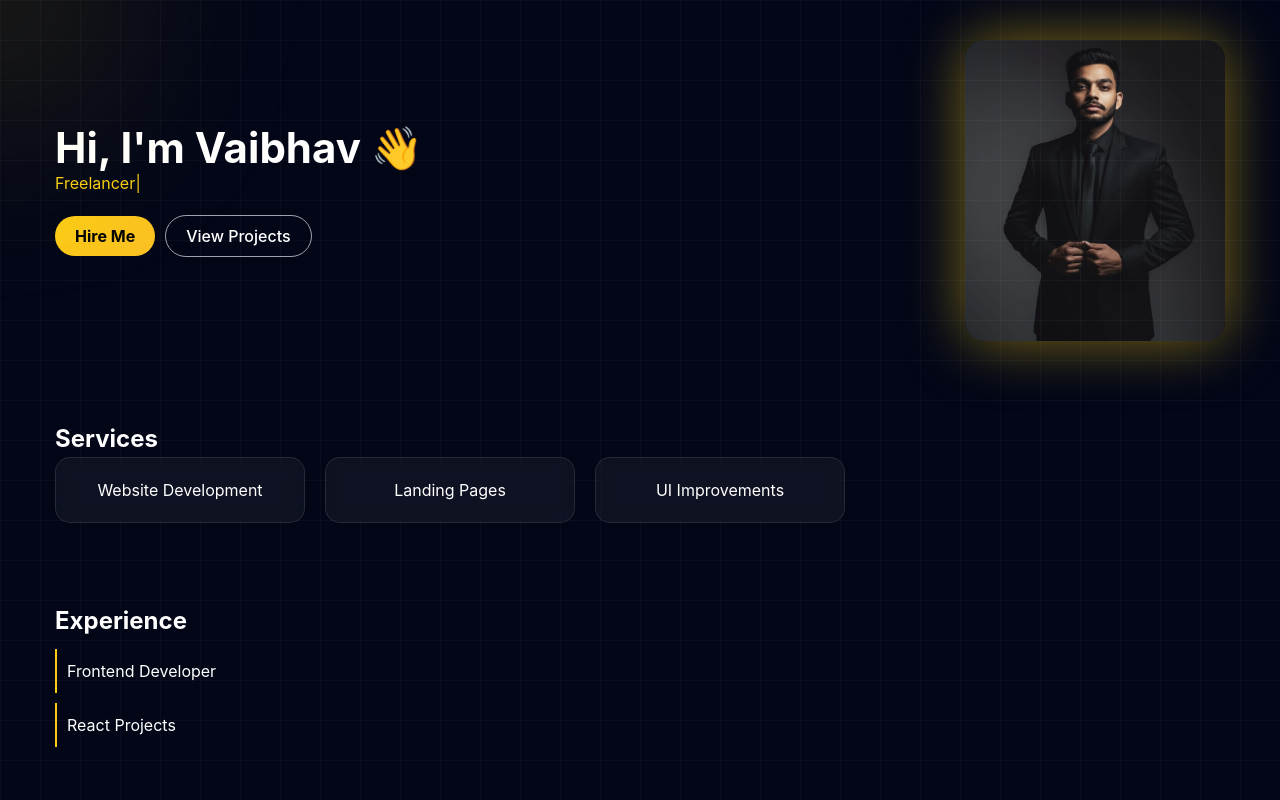
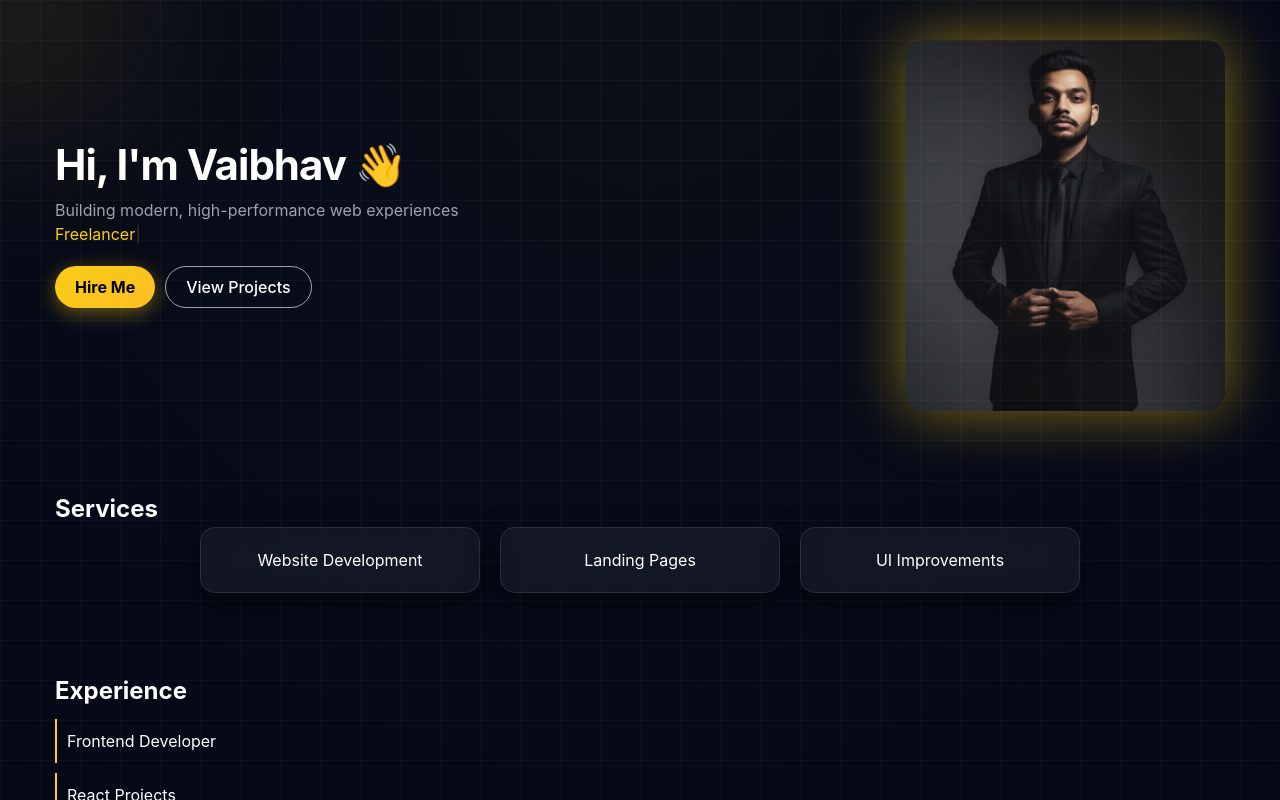
Before and after one commit to WHITEDEVILdn/Personal-Portfolio-Website, a React (Vite) app in the folder portfolio/: page / in a window 1280 px wide. Shown: the top 800 px of the page. Built offline with nearby package versions, Linux system fonts and the light colour scheme.

Commit message:
final portfolio update

```diff
--- a/portfolio/src/App.jsx
+++ b/portfolio/src/App.jsx
@@ -34,8 +34,13 @@ function App() {
         {/* HERO */}
         <motion.div style={hero} animate={{ x: mouse.x * 0.5, y: mouse.y * 0.5 }}>
 
-          <div style={{ flex: 1 }}>
+          <div style={{ flex: 1, minWidth: "280px" }}>
             <h1 style={heading}>Hi, I'm Vaibhav 👋</h1>
+
+            {/* 🔥 NEW SUBTEXT */}
+            <p style={subText}>
+              Building modern, high-performance web experiences
+            </p>
 
             <ReactTyped
               strings={["Frontend Developer", "React Developer", "Freelancer"]}
@@ -45,8 +50,7 @@ function App() {
               style={typed}
             />
 
-            <div style={{ marginTop: 20 }}>
-              {/* ✅ WORKING BUTTON */}
+            <div style={btnContainer}>
               <motion.button
                 whileHover={{ scale: 1.1 }}
                 style={btnPrimary}
@@ -59,7 +63,7 @@ function App() {
 
               {/* PROJECT DROPDOWN */}
               <div
-                style={{ position: "relative", display: "inline-block" }}
+                style={{ position: "relative" }}
                 onMouseEnter={() => setShowProjects(true)}
                 onMouseLeave={() => setShowProjects(false)}
               >
@@ -91,7 +95,14 @@ function App() {
         </motion.div>
 
         {/* SERVICES */}
-        <motion.div style={section} animate={{ x: mouse.x * 0.3, y: mouse.y * 0.3 }}>
+        <motion.div
+          style={section}
+          initial={{ opacity: 0, y: 40 }}
+          whileInView={{ opacity: 1, y: 0 }}
+          transition={{ duration: 0.6 }}
+          viewport={{ once: true }}
+          animate={{ x: mouse.x * 0.3, y: mouse.y * 0.3 }}
+        >
           <h2>Services</h2>
           <div style={grid}>
             <GlassCard title="Website Development" />
@@ -101,19 +112,29 @@ function App() {
         </motion.div>
 
         {/* EXPERIENCE */}
-        <motion.div style={section} animate={{ x: mouse.x * 0.3, y: mouse.y * 0.3 }}>
+        <motion.div
+          style={section}
+          initial={{ opacity: 0, y: 40 }}
+          whileInView={{ opacity: 1, y: 0 }}
+          transition={{ duration: 0.6 }}
+          viewport={{ once: true }}
+          animate={{ x: mouse.x * 0.3, y: mouse.y * 0.3 }}
+        >
           <h2>Experience</h2>
           <Timeline title="Frontend Developer" />
           <Timeline title="React Projects" />
         </motion.div>
+
         {/* CONTACT */}
         <motion.div
-  id="contact"
           style={section}
+          initial={{ opacity: 0, y: 40 }}
+          whileInView={{ opacity: 1, y: 0 }}
+          transition={{ duration: 0.6 }}
+          viewport={{ once: true }}
           animate={{ x: mouse.x * 0.3, y: mouse.y * 0.3 }}
         >
           <h2>Contact</h2>
-
           <motion.button
             whileHover={{ scale: 1.1 }}
             style={btnPrimary}
@@ -125,6 +146,11 @@ function App() {
           </motion.button>
         </motion.div>
 
+        {/* 🔥 FOOTER */}
+        <div style={footer}>
+          © 2026 Vaibhav Sharma • All rights reserved
+        </div>
+
       </div>
     </div>
   );
@@ -135,16 +161,16 @@ function App() {
 function ProjectCard({ title, mouse }) {
   return (
     <motion.div
-      whileHover={{ y: -10 }}
+      whileHover={{
+        y: -10,
+        boxShadow: "0 20px 40px rgba(250,204,21,0.2)"
+      }}
       animate={{ x: mouse.x * 0.3, y: mouse.y * 0.3 }}
       style={glassCard}
     >
       <h3>{title}</h3>
 
-      <motion.button
-        whileHover={{ scale: 1.1 }}
-        style={projectBtn}
-      >
+      <motion.button whileHover={{ scale: 1.1 }} style={projectBtn}>
         View
       </motion.button>
     </motion.div>
@@ -153,7 +179,13 @@ function ProjectCard({ title, mouse }) {
 
 function GlassCard({ title }) {
   return (
-    <motion.div whileHover={{ y: -10 }} style={glassCard}>
+    <motion.div
+      whileHover={{
+        y: -10,
+        boxShadow: "0 20px 40px rgba(250,204,21,0.15)"
+      }}
+      style={glassCard}
+    >
       {title}
     </motion.div>
   );
@@ -169,9 +201,13 @@ function Timeline({ title }) {
 
 ////////////////////////////////////////////////////
 
-// STYLES (RESPONSIVE SAFE)
+// STYLES
+
 const mainStyle = {
-  background: "#020617",
+  background: `
+    radial-gradient(circle at top, #0b0f19, #020617),
+    radial-gradient(circle at bottom, rgba(250,204,21,0.08), transparent)
+  `,
   color: "white",
   minHeight: "100vh"
 };
@@ -186,20 +222,38 @@ const hero = {
   display: "flex",
   gap: 40,
   flexWrap: "wrap",
-  alignItems: "center"
+  alignItems: "center",
+  justifyContent: "center"
 };
 
 const section = { marginTop: 80 };
 
-const heading = { fontSize: 42 };
+const heading = {
+  fontSize: 42,
+  fontWeight: "700",
+  letterSpacing: "-1px"
+};
+
+const subText = {
+  color: "#9ca3af",
+  marginTop: "10px"
+};
 
 const typed = { color: "#facc15" };
 
 const image = {
   width: "100%",
-  maxWidth: 260,
+  maxWidth: "320px",
   borderRadius: 20,
-  boxShadow: "0 0 60px rgba(250,204,21,0.5)"
+  boxShadow: "0 0 60px rgba(250,204,21,0.5)",
+  margin: "0 auto"
+};
+
+const btnContainer = {
+  marginTop: 20,
+  display: "flex",
+  flexWrap: "wrap",
+  gap: "10px"
 };
 
 const btnPrimary = {
@@ -207,9 +261,9 @@ const btnPrimary = {
   padding: "10px 20px",
   borderRadius: "999px",
   border: "none",
-  marginRight: 10,
   fontWeight: "bold",
-  cursor: "pointer"
+  cursor: "pointer",
+  boxShadow: "0 5px 20px rgba(250,204,21,0.4)"
 };
 
 const btnOutline = {
@@ -224,15 +278,24 @@ const dropdown = {
   position: "absolute",
   top: "50px",
   left: 0,
+  right: 0,
+  margin: "auto",
+  width: "90vw",
+  maxWidth: "350px",
+  background: "#111827",
+  padding: "15px",
+  borderRadius: "12px",
   display: "flex",
-  gap: 15,
-  padding: 10
+  flexDirection: "column",
+  gap: "15px",
+  boxShadow: "0 20px 40px rgba(0,0,0,0.6)"
 };
 
 const grid = {
   display: "flex",
   gap: 20,
-  flexWrap: "wrap"
+  flexWrap: "wrap",
+  justifyContent: "center"
 };
 
 const glassCard = {
@@ -242,8 +305,9 @@ const glassCard = {
   borderRadius: 15,
   border: "1px solid rgba(255,255,255,0.1)",
   width: "100%",
-  maxWidth: "250px",
-  textAlign: "center"
+  maxWidth: "280px",
+  textAlign: "center",
+  boxShadow: "0 10px 30px rgba(0,0,0,0.5)"
 };
 
 const projectBtn = {
@@ -261,6 +325,12 @@ const timeline = {
   borderLeft: "2px solid #facc15",
   padding: 10,
   marginTop: 10
+};
+
+const footer = {
+  textAlign: "center",
+  marginTop: 80,
+  color: "#6b7280"
 };
 
 const cursorGlow = {
--- a/portfolio/src/index.css
+++ b/portfolio/src/index.css
@@ -70,3 +70,6 @@ button:focus-visible {
     background-color: #f9f9f9;
   }
 }
+html {
+  scroll-behavior: smooth;
+}
```
Lines whose indentation alone changed are shown as unchanged.
